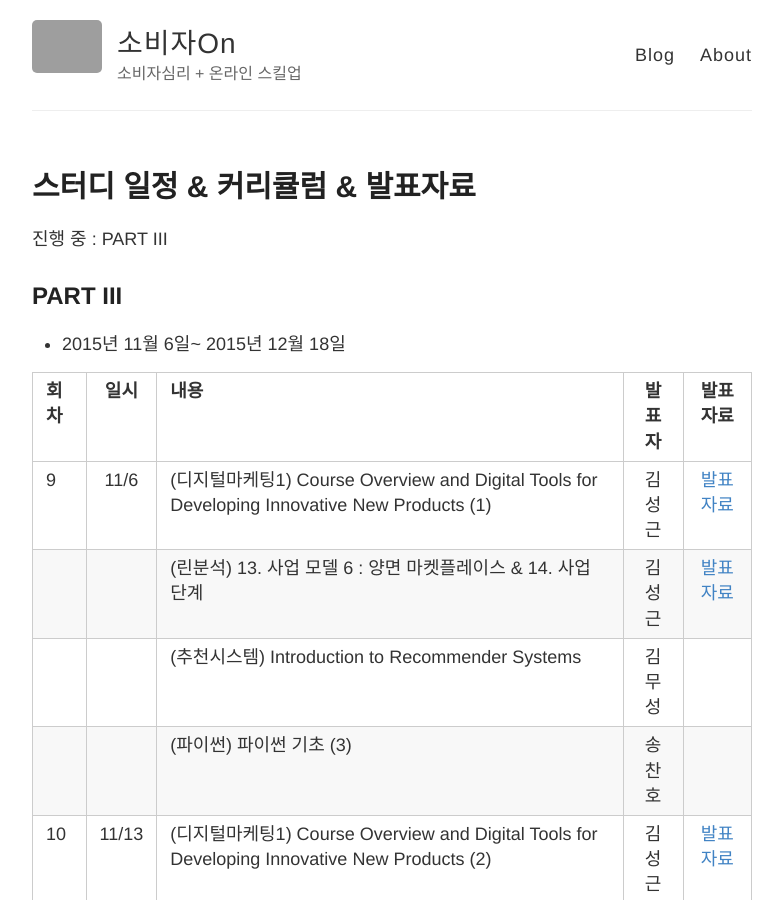
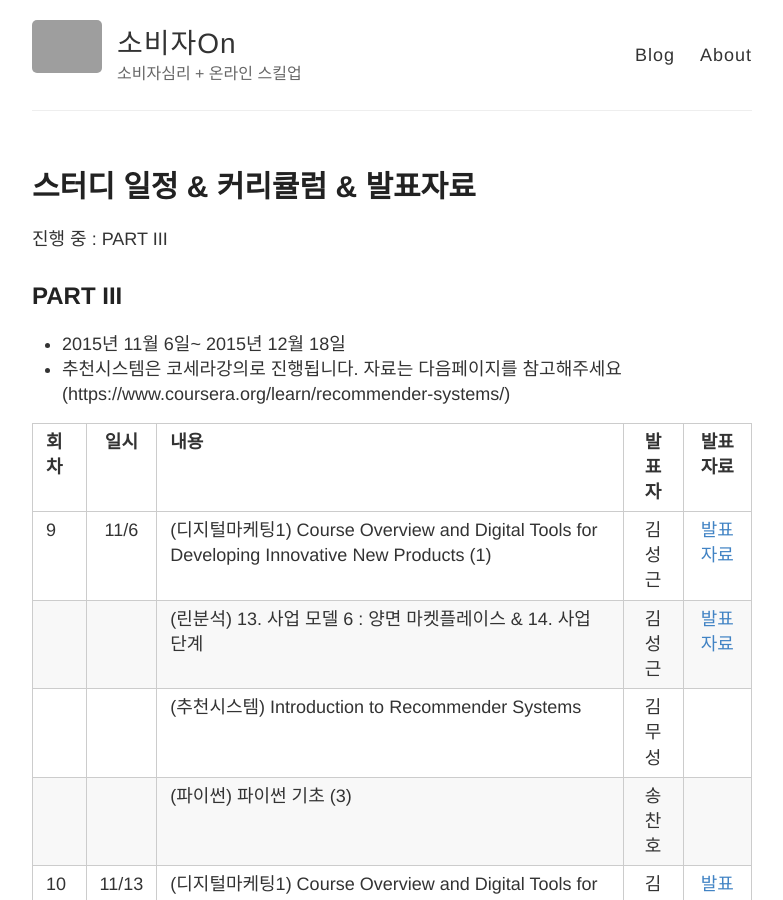
Before and after one commit to psygement/conpsy, a Jekyll site: the page built from _posts/2015-8-21-SCHEDULE.md, in a window 1280 px wide and 900 px high. Shown: the whole window, without its empty margins (248-1031 px from the left). Built offline with Jekyll 4.4.1, drawn with Linux system fonts in a browser that asks for light colours; Markdown is read by kramdown in place of the engine named in the settings; grey boxes are pictures that could not be loaded.

Commit message:
Update 2015-8-21-SCHEDULE.md

```diff
--- a/_posts/2015-8-21-SCHEDULE.md
+++ b/_posts/2015-8-21-SCHEDULE.md
@@ -7,6 +7,7 @@ title: 스터디 일정 & 커리큘럼 & 발표자료
 ## PART III
 
 * 2015년 11월 6일~ 2015년 12월 18일
+* 추천시스템은 코세라강의로 진행됩니다. 자료는 다음페이지를 참고해주세요 (https://www.coursera.org/learn/recommender-systems/)
 
 | 회차  | 일시   | 내용                                  | 발표자  |              발표자료                    |
 | ----- |:------:| :-------------------------------------|:-------:|:----------------------------------------: |
```
